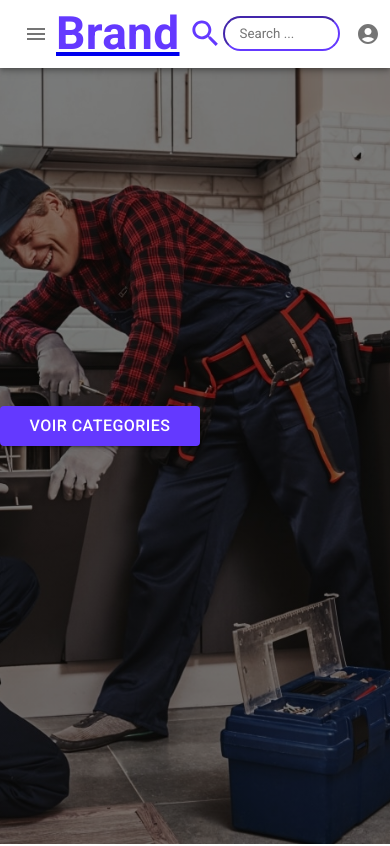
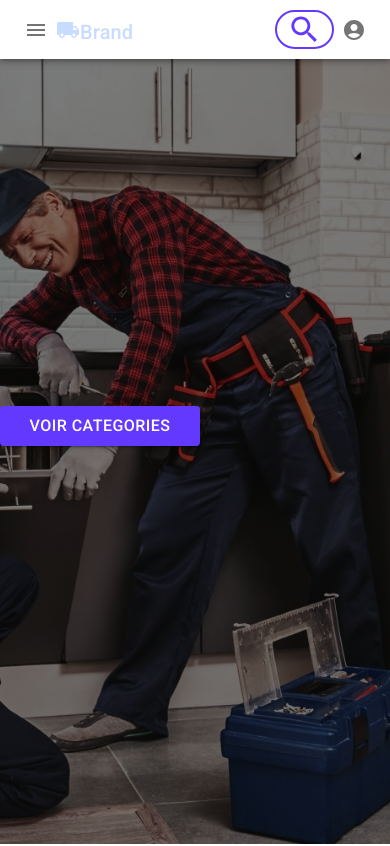
Before and after one commit to Ahmeed-Chennaoui/Brand, a React (Create React App) app in the folder client/: page / in a window 390 px wide. Shown: the top 846 px of the page. Built offline with nearby package versions, Linux system fonts and the light colour scheme.

Commit message:
sass+searchbar tweak
Css for navbar
Searchbar now is an icon for mobile

```diff
--- a/client/src/components/Drawer/drawer.jsx
+++ b/client/src/components/Drawer/drawer.jsx
@@ -14,17 +14,13 @@ import IconButton from"@mui/material/IconButton";
 import MenuIcon from '@mui/icons-material/Menu';
 import HomeIcon from '@mui/icons-material/Home';
 import InfoIcon from '@mui/icons-material/Info';
+import CloseIcon from '@mui/icons-material/Close';
+import LocalShippingIcon from '@mui/icons-material/LocalShipping';
 
 function DrawerComponent() {
     const [openDrawer, setOpenDrawer] = useState(false);
-    const classes = {
-      logo:"logo",
-      link:"link",
-      navlinks:"navlinks",
-      bottomPush:"bottom_push"
-    };
   return (
-    <>
+    <React.Fragment>
     <Drawer
     anchor="left"
     className="nav_drawer"
@@ -35,16 +31,16 @@ function DrawerComponent() {
         <ListItem onClick={() => setOpenDrawer(false)}>
         <ListItemText
           primary={
-            <div className="Makes the icon and text aligned" style={{
-              display: 'flex',
-              alignItems: 'center',
-              flexWrap: 'wrap',
-          }}>
-            <Link className="logo" to="/" >
-              <Typography variant="h2" className="logo_text">
+            <div className="Icon_text" >
+            <Link underline="none" className="logo Icon_text" to="/" >
+              <LocalShippingIcon classname="logo_img"/>
+              <Typography variant="h6" className="logo_text">
                 Brand
               </Typography>
             </Link>
+            <IconButton onClick={() => setOpenDrawer(openDrawer)}>
+              <CloseIcon />
+            </IconButton>
             </div>}
           primaryTypographyProps={{
             fontSize: 15,
@@ -56,11 +52,7 @@ function DrawerComponent() {
         <ListItemText
           primary={
             <Link to="/">
-              <div style={{
-              display: 'flex',
-              alignItems: 'center',
-              flexWrap: 'wrap',
-          }}>
+              <div className="Icon_text" >
               <HomeIcon color="primary"/>
               <span>Home</span></div>
             </Link>
@@ -73,11 +65,7 @@ function DrawerComponent() {
         <List divider='true' className="Info_section">
         <ListItemText
           primary={
-            <div style={{
-              display: 'flex',
-              alignItems: 'center',
-              flexWrap: 'wrap',
-          }}>
+            <div className="Icon_text">
             <InfoIcon
             color="primary"
             fontSize="small"
@@ -91,19 +79,19 @@ function DrawerComponent() {
         />
         <ListItem onClick={() => setOpenDrawer(false)}>
           <ListItemText>
-            <Link to="/" className={classes.link}>
+            <Link to="/" className="link">
             about us</Link>
           </ListItemText>
        </ListItem>
        <ListItem onClick={() => setOpenDrawer(false)}>
           <ListItemText>
-            <Link to="/" className={classes.link}>
+            <Link to="/" className="link">
             announcements</Link>
           </ListItemText>
        </ListItem>
        <ListItem onClick={() => setOpenDrawer(false)}>
           <ListItemText>
-            <Link to="/" className={classes.link}>
+            <Link to="/" className="link">
             Rules</Link>
           </ListItemText>
        </ListItem>
@@ -114,14 +102,24 @@ function DrawerComponent() {
           </ListItem>
           */}
         </List>
-        <div className={classes.bottomPush}>
+        <div className="bottomPush">
         <TheFooter/>
         </div>
-      </Drawer>
-      <IconButton onClick={() => setOpenDrawer(!openDrawer)}>
+
+    </Drawer>
+    { !openDrawer ?(<>
+    <IconButton className="menu_button" onClick={() => setOpenDrawer(!openDrawer)}>
       <MenuIcon />
     </IconButton>
-  </>
+    <Link underline="none" className="logo Icon_text" to="/" >
+        <LocalShippingIcon classname="logo_img"/>
+        <Typography variant="h6" className="logo_text">
+          Brand
+        </Typography>
+    </Link></>
+      ) : (
+      <></>)}
+  </React.Fragment>
   );
 }
 export default DrawerComponent;
--- a/client/src/components/Drawer/drawer.scss
+++ b/client/src/components/Drawer/drawer.scss
@@ -5,4 +5,35 @@
         text-align: center;
         padding-bottom: 10;
     }
+
 }
+
+    .menu_button{
+    left: 0;
+    top: 0;
+    border-radius: inherit;
+    min-height: 40px;
+    min-width: 40px;
+    background-color: black;
+    }
+    .Icon_text{
+        display: flex;
+        align-items: center;
+        flex-wrap: wrap;
+    }
+    .logo{
+        align-items: center;
+        display: flex;
+        color: inherit;
+        text-decoration: inherit;
+        .logo_text{
+            height:28px;
+        }
+        .logo_img{
+            margin-right: 0.5rem;
+            max-width: 100%;
+            height: auto;
+            display: block;
+            border-style: solid;
+        }
+    }
--- a/client/src/components/ProfileBar/profileBar.jsx
+++ b/client/src/components/ProfileBar/profileBar.jsx
@@ -74,7 +74,8 @@ function ProfileDrawer() {
           */}
         </List>
     </Drawer>
-    ) : (<Paper className="samller Desktop Menu">
+    ) : (
+    <Paper className="samller Desktop Menu">
       <Popover
       open={openDrawer}
       onClose={() => setOpenDrawer(false)}
--- a/client/src/components/SearchField/searchField.jsx
+++ b/client/src/components/SearchField/searchField.jsx
@@ -1,12 +1,26 @@
-import React from 'react'
+import * as React from 'react';
+import {
+  useMediaQuery,
+  useTheme
+} from "@mui/material";
 import SearchIcon from '@mui/icons-material/Search';
 import "./searchField.scss"
-export const searchField = () => {
+
+const SearchField = () => {
+  const theme = useTheme();
+  const isMobile = useMediaQuery(theme.breakpoints.down("md"));
   return (
-    <div className="searchbar_container">
+    <>
+    { isMobile ? (
+      <div className="searchbar_container">
+      <SearchIcon fontSize='large' color='primary'/>
+      </div>
+    ) : (
+      <div className="searchbar_container">
         <SearchIcon fontSize='large' color='primary'/>
         <input type="text" placeholder='Search ...' className='searchbar'/>
-    </div>
-  )
+      </div>
+    )}
+  </>);
 }
-export default searchField;
+export default SearchField;
--- a/client/src/components/SearchField/searchField.scss
+++ b/client/src/components/SearchField/searchField.scss
@@ -1,4 +1,4 @@
-searchbar_container{
+.searchbar_container{
     padding: 0px 10px;
     display: flex;
     align-self: center;
--- a/client/src/components/navbar/Navbar.jsx
+++ b/client/src/components/navbar/Navbar.jsx
@@ -1,10 +1,8 @@
 import React from 'react'
-import { Link } from 'react-router-dom';
 import './Navbar.scss';
 import {
     AppBar,
     Toolbar,
-    Typography
   } from "@mui/material";
 import DrawerComponent from "../Drawer/drawer";
 import SearchField from "../SearchField/searchField"
@@ -16,11 +14,7 @@ function Navbar() {
     <AppBar >
       <Toolbar className="navbar_container">
       <DrawerComponent />
-      <Link className="logo" to="/" >
-        <Typography variant="h6" className="logo_text">
-          Brand
-        </Typography>
-      </Link>
+      <div className="flex_grow"/>
       <SearchField></SearchField>
       <ProfileBar></ProfileBar>
       </Toolbar>
--- a/client/src/components/navbar/Navbar.scss
+++ b/client/src/components/navbar/Navbar.scss
@@ -1,81 +1,32 @@
-$padding_vertical:8px;
-.logo{
-
-    height: 50px;
-    display: flex;
+.navbar_container{
+    padding-left: 1.5rem;
+    padding-right: 1.5rem;
+    z-index: 10;
+    top: 0px;
+    position: sticky;
+    width: 100%;
+    left:0px;
+    right:0px;
+    transition: margin-top .2s cubic-bezier(.4,0,.2,1);
+    max-width: calc(1440px - 3rem);
+    margin-left: auto;
+    margin-right: auto;
     align-items: center;
-    justify-content: center;
-    .logo_text{
-        font-size: 46px;
-        font-weight: bold;
-        color: #6439ff ;
-
+    display:flex;
+    background-color:white;
+    color:rgb(200, 220, 255);
+    //max-width:98vw;
+    height: 7vh;
+    min-height: 70px;
+    justify-content: space-between;
+    .right_side{
+        justify-content: flex-end;
+    }
+    .left_side{
+        position: absolute;
+        left:0px;
+    }
+    .flex_grow {
+        flex-grow: 1;
     }
 }
-
-@media all and (max-width:799px){
-    .logo_text{
-        font-size: 26px;
-        font-weight: bold;
-        color: #6439ff ;
-
-    }
-    .navbar_container{
-        position: sticky;
-        height: 8vh;
-        min-height: 70px;
-        width: 100%;
-        background-color:white;
-        display:flex;
-        justify-content: space-between;
-        align-items: center;
-        .searchbar_container{
-            display: flex;
-            align-self: center;
-            padding:0 $padding_vertical ;
-            .searchbar{
-                width: 30vw;
-                height:4vh;
-                border-radius: 20px;
-                min-height: 35px;
-                border-color: #6439ff;
-                padding:0 15px;
-            }}
-        }
-    }
-@media all and (min-width:800px){
-
-    .navbar_container{
-        position: sticky;
-        width: 100%;
-        max-width:98vw;
-
-    padding: 0px 10px;
-        height: 8vh;
-        min-height: 70px;
-        background-color:white;
-        display:flex;
-        justify-content: space-between;
-        align-items: center;
-        .searchbar_container{
-            padding: 0px 10px;
-            display: flex;
-            align-self: center;
-            border: solid 2px #6439ff;
-            border-radius: 20px;
-            .searchbar{
-            width:14vw;
-            transition: width 0.5s ease-out;
-            height:4vh;
-            outline: none;
-            border-radius: 20px;
-            min-height: 35px;
-            border: none;
-            padding:0 15px;
-            &:focus{
-                width:20vw;
-            }
-            }
-    }
-}
-}
--- a/client/src/pages/Results/results.jsx
+++ b/client/src/pages/Results/results.jsx
@@ -1,15 +1,15 @@
 import React from 'react'
 import NavBar from '../../components/NavBar/Navbar'
-import Hero from '../../components/Hero/hero'
-import JobCategories from '../../components/jobCategories/JobCategories'
-import {CssBaseline, Box} from '@mui/material';
+import {Box, CssBaseline} from '@mui/material';
 
 function results() {
   return (
     <div className='user_container'>
       <CssBaseline />
       <NavBar/>
+      <Box>
 
+      </Box>
     </div>
   )
 }
```
